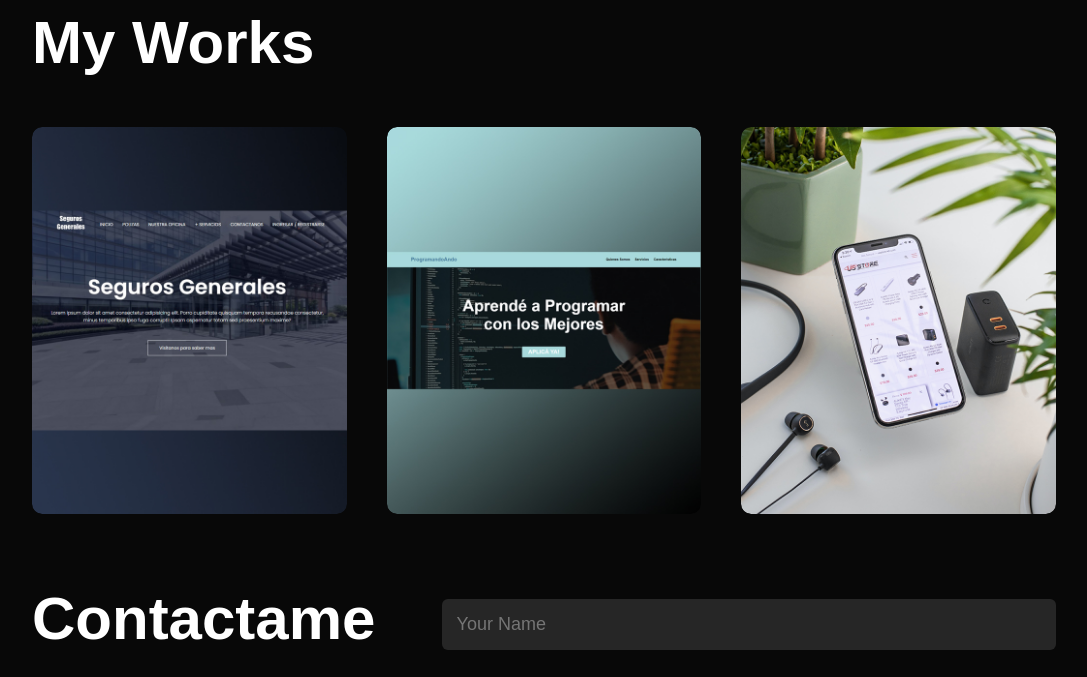
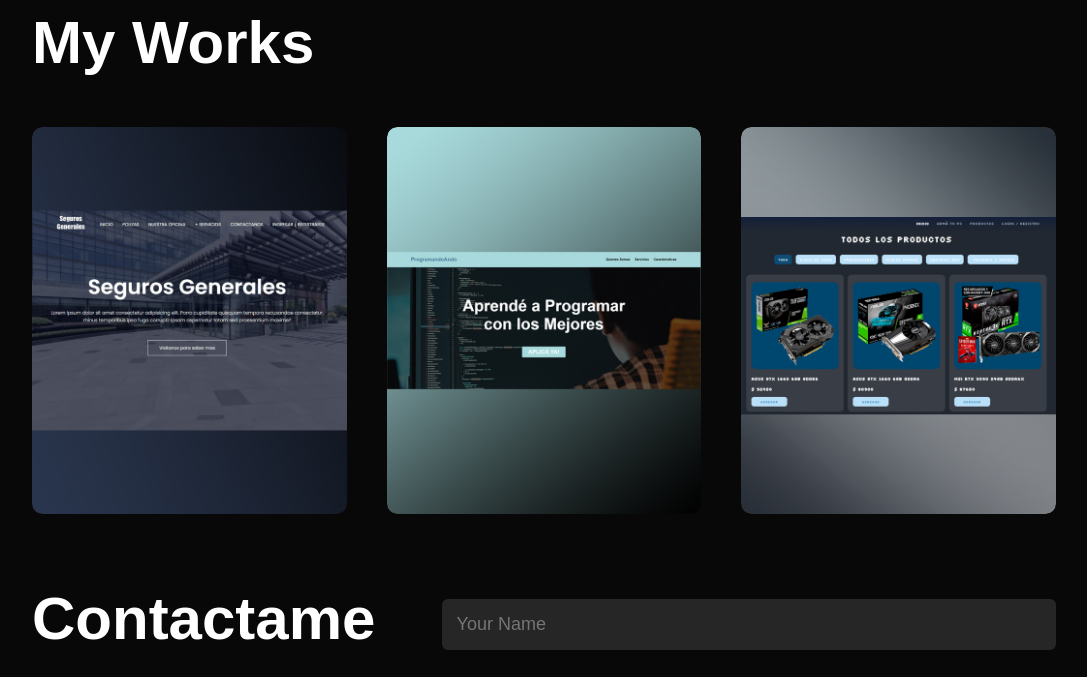
Before and after one commit to josedebuck/portfolio, a plain HTML site: page index.html in a window 1280 px wide. Shown: the part 2040-2717 px from the top of the page, without its empty margins (96-1183 px from the left). Drawn offline with Linux system fonts and the light colour scheme.

Commit message:
actualizo repositorio con proyectos

```diff
--- a/index.html
+++ b/index.html
@@ -145,10 +145,10 @@
                     </div>
                 </div>
                 <div class="work">
-                    <img src="images/work-3.png">
+                    <img src="images/trabajo-3.jpg">
                     <div class="layer">
-                        <h3>Online Shopping App</h3>
-                        <p>Lorem ipsum dolor sit amet consectetur adipisicing elit. Modi accusamus ipsam incidunt, dolor enim id.</p>
+                        <h3>Online Shopping Informatic</h3>
+                        <p>Web page dedicated to the purchase of computer supplies</p>
                         <a href="#"><i class="fa-solid fa-arrow-up-right-from-square"></i></a>
                     </div>
                 </div>
```
Also changed, not shown: images/background.png (deleted), images/phone-background.png (deleted), images/trabajo-3.jpg (added), images/user.png (deleted), images/work-1.png (deleted).
